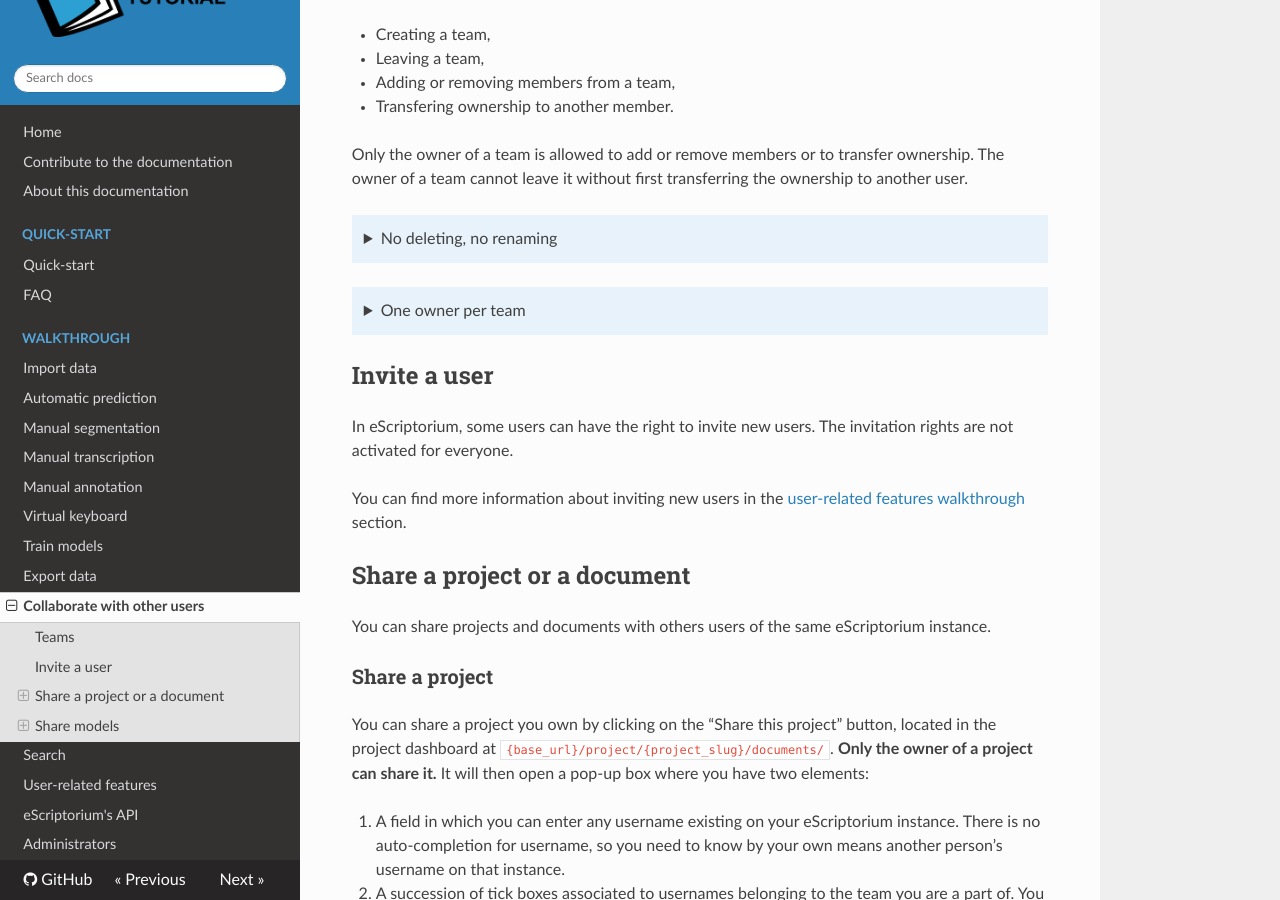
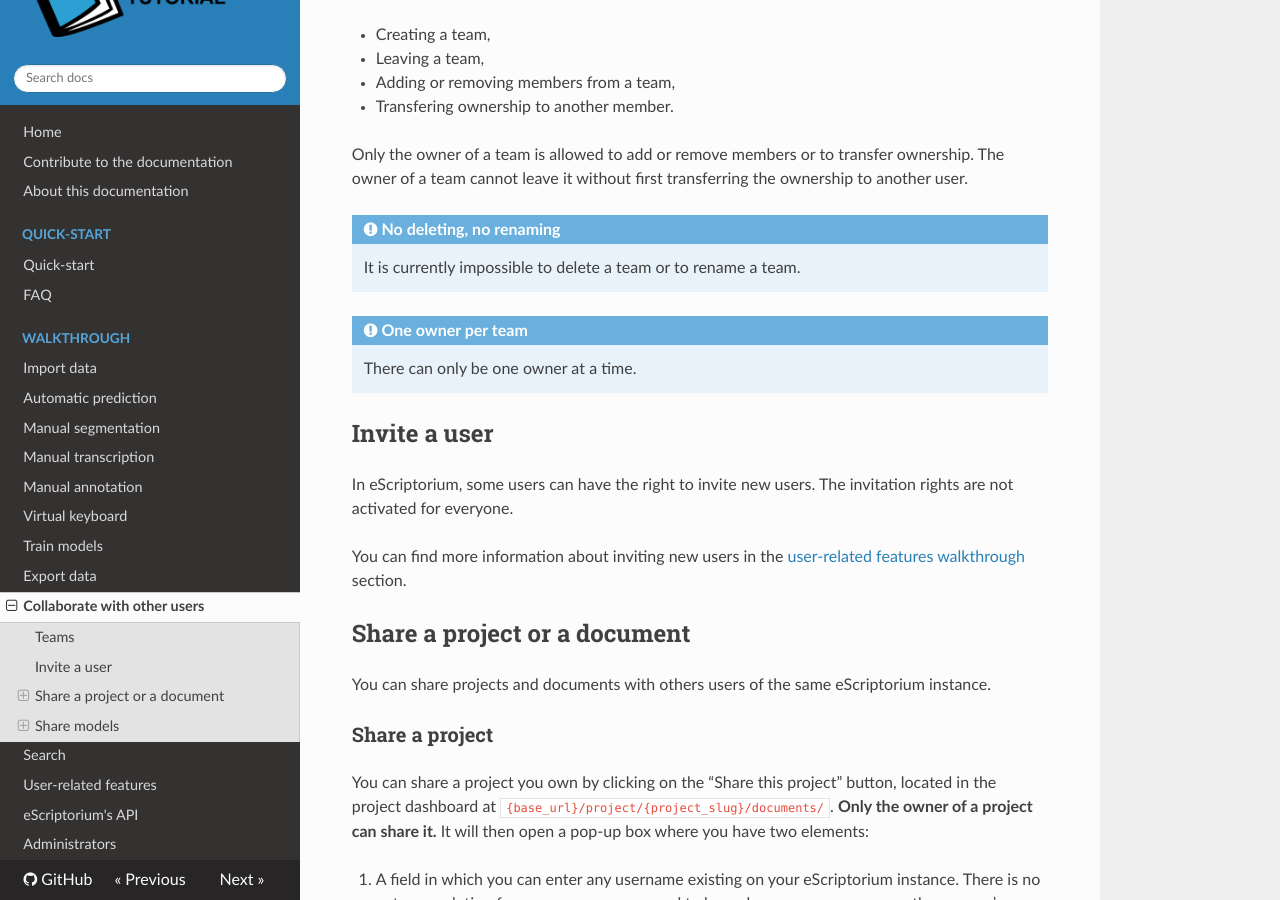
Before and after one commit to alix-tz/escriptorium-documentation, an MkDocs documentation site: the page built from docs/collaborate.md, in a window 1280 px wide and 900 px high, scrolled down 456 px. Built offline with MkDocs 1.6.1, drawn with Linux system fonts in a browser that asks for light colours; nearby versions of some CDN libraries.

Commit message:
final wrap up

```diff
--- a/docs/collaborate.md
+++ b/docs/collaborate.md
@@ -23,10 +23,10 @@
 
 Only the owner of a team is allowed to add or remove members or to transfer ownership. The owner of a team cannot leave it without first transferring the ownership to another user.
 
-??? Note "No deleting, no renaming"
+!!! Note "No deleting, no renaming"
     It is currently impossible to delete a team or to rename a team.
 
-??? Note "One owner per team"
+!!! Note "One owner per team"
     There can only be one owner at a time.
 
 ## Invite a user
```
Also changed, not shown: docs/import.md (+0 -1 lines), docs/walkthrough.md (+1 -1 lines), docs/api.md (line endings or trailing spaces).
